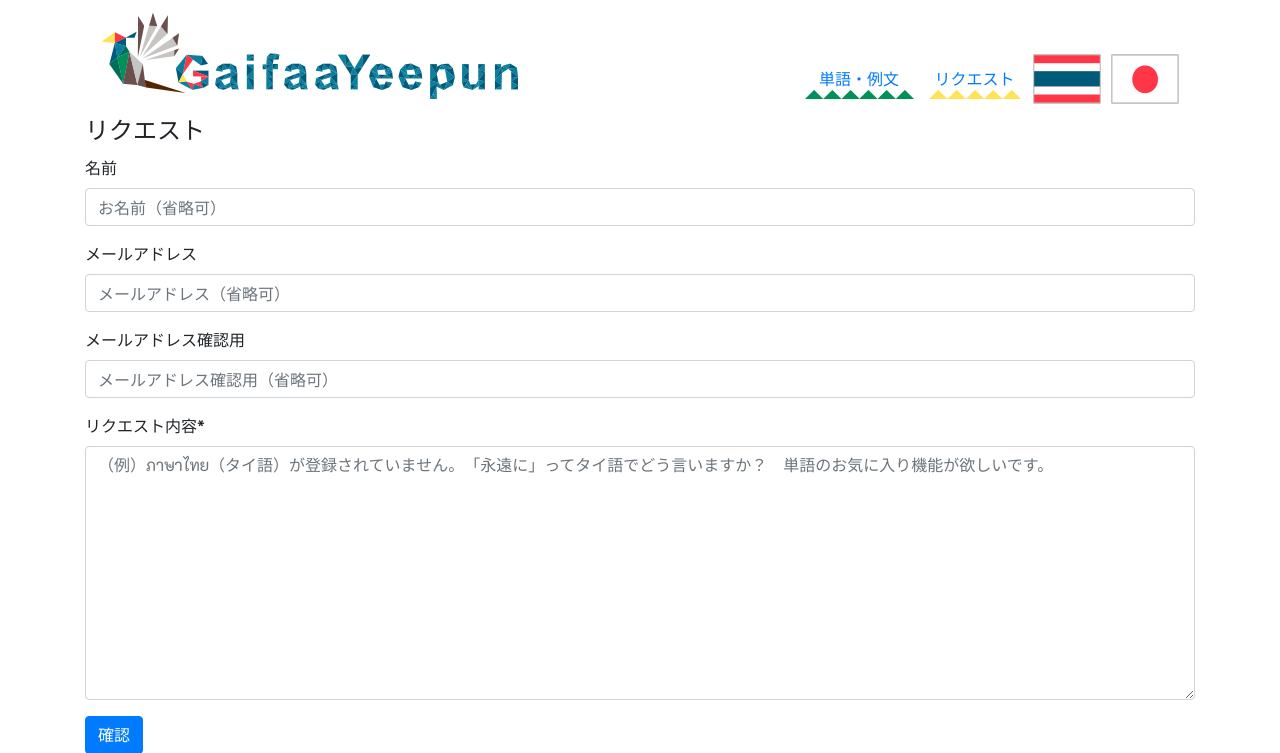
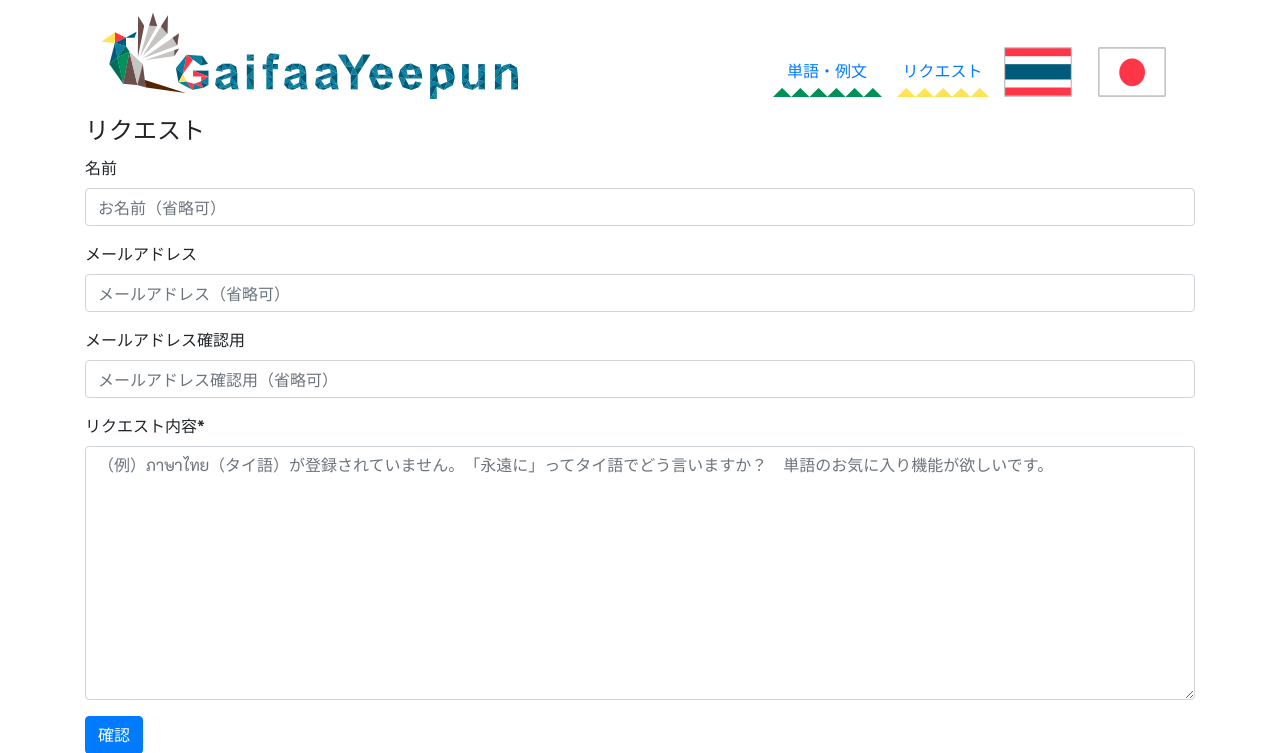
Before and after one commit to paper-moon-apllo/pleethai, a Django app: page /mail/input/ in a window 1280 px wide. Shown: the top 753 px of the page. Run offline with Django 3.2, Linux system fonts and the light colour scheme; parts of the project's set-up code (start-up, migrations or seed data) failed here and were passed over; some libraries are stand-ins or nearby versions.

Commit message:
デザイン修正

```diff
--- a/pleethai/templates/base.html
+++ b/pleethai/templates/base.html
@@ -36,26 +36,29 @@
                 <span class="navbar-toggler-icon"></span>
             </button>
             <div class="navbar-collapse collapse justify-content-end flex-nowrap">
+                <form name="trans" id="trans" class="lang-flag form-inline" action="{% url 'set_language' %}" method="post">
+                    {% csrf_token %}
+                    {% for field in form %}{{ field.as_hidden }}{% endfor %}
+                </form>
                 <ul class="navbar-nav">
-                    <li class="nav-item">
-                        <a class="nav-link btn-dic" href="{% url 'search' %}" role="button"><span class="btn-text">{% trans '単語・例文' %}</span></a>
+                    <li class="nav-item-base">
+                        <div class="btn-dic">
+                            <a class="nav-link btn-link" href="{% url 'search' %}" role="button"><span class="btn-text">{% trans '単語・例文' %}</span></a>
+                        </div>
+
                     </li>
-                    <li class="nav-item">
-                        <a class="nav-link btn-req" href="{% url 'mail_input' %}" role="button"><span class="btn-text">{% trans 'リクエスト' %}</span></a>
+                    <li class="nav-item-base">
+                        <div class="btn-req">
+                            <a class="nav-link btn-link" href="{% url 'mail_input' %}" role="button"><span class="btn-text">{% trans 'リクエスト' %}</span></a>
+                        </div>
+                    </li>
+                    <li class="nav-item-base">
+                        <button class="btn" type="submit" form="trans" name="language" value="th"><img src="{% static 'img/thaiflag.png' %}" alt="Thai"></button>
+                    </li>
+                    <li class="nav-item-base">
+                        <button class="btn" type="submit" form="trans" name="language" value="ja"><img src="{% static 'img/japanflag.png' %}" alt="Japanese"></button>
                     </li>
                 </ul>
-                <form name="trans" class="lang-flag form-inline" action="{% url 'set_language' %}" method="post">
-                    {% csrf_token %}
-                    {% for field in form %}{{ field.as_hidden }}{% endfor %}
-                    <input type="hidden" name="language" value="th">
-                    <input class="flag" type="image" src="{% static 'img/thaiflag.png' %}" alt="Thai">
-                </form>
-                <form name="trans" class="lang-flag form-inline" action="{% url 'set_language' %}" method="post">
-                        {% csrf_token %}
-                        {% for field in form %}{{ field.as_hidden }}{% endfor %}
-                        <input type="hidden" name="language" value="ja">
-                        <input class="flag" type="image" src="{% static 'img/japanflag.png' %}" alt="Japanese">
-                </form>
             </div>
         </nav>
         <div class="collapse text-right" id="nav-items">
@@ -66,13 +69,13 @@
                         {% csrf_token %}
                         {% for field in form %}{{ field.as_hidden }}{% endfor %}
                         <input type="hidden" name="language" value="th">
-                        <a href="#" onclick="document.getElementById('menu-form-th').submit()" class="list-group-item-action"><span class="menu-span">{% trans 'タイ語' %}</span><img class="menu-img" src="{% static 'img/thaiflag.png' %}"></a>
+                        <a href="#" onclick="document.getElementById('menu-form-th').submit()" class="list-group-item-action"><span class="menu-span">ภาษาไทย / タイ語</span><img class="menu-img" src="{% static 'img/thaiflag.png' %}"></a>
                     </form>
                     <form id="menu-form-ja" class="list-group-item list-group-item-action" name="trans" action="{% url 'set_language' %}" method="post">
                         {% csrf_token %}
                         {% for field in form %}{{ field.as_hidden }}{% endfor %}
                         <input type="hidden" name="language" value="ja">
-                        <a href="#" onclick="document.getElementById('menu-form-ja').submit()" class="list-group-item-action"><span class="menu-span">{% trans '日本語' %}</span><img class="menu-img" src="{% static 'img/japanflag.png' %}"></a>
+                        <a href="#" onclick="document.getElementById('menu-form-ja').submit()" class="list-group-item-action"><span class="menu-span">ภาษาญี่ปุ่น / 日本語</span><img class="menu-img" src="{% static 'img/japanflag.png' %}"></a>
                     </form>
                 </ul>
 
--- a/pleethai/templates/parts/example_item.html
+++ b/pleethai/templates/parts/example_item.html
@@ -1,11 +1,11 @@
 {% load i18n tags %}
 <div class="row row-example" href="/example/{{ object.id }}/">
-    <div class="col-md-5">
+    <div class="col-lg-5">
         <div><h5>{{ object.japanese }}</h5></div>
         <div>{{ object.hiragana }}</div>
         <div>{{ object.roman }}</div>
     </div>
-    <div class="col-md-2">
+    <div class="col-lg-3 verticalLine-example">
         {% get_current_language as LANGUAGE_CODE %}
         {% with object.id|get_tag_list as tag_list %}
             {% for tag in tag_list %}
@@ -19,7 +19,7 @@
             {% endfor %}
         {% endwith %}
     </div>
-    <div class="col-md-5">
+    <div class="col-lg-4 verticalLine-example">
         <div><h6>{{ object.thai }}</h6></div>
     </div>
 </div>
--- a/pleethai/templates/word_detail.html
+++ b/pleethai/templates/word_detail.html
@@ -4,6 +4,7 @@
     <div><h4>{{ object.japanese }}</h4></div>
     <div>{{ object.hiragana }}</div>
     <div>{{ object.roman }}</div>
+    <div>
         <div>
             {% if LANGUAGE_CODE == "ja" %}
                 <div class="badge {{ object.wordclass_id.slug }}">{{ object.wordclass_id.japanese }}</div>
@@ -12,6 +13,8 @@
             {% else %}
                 <div class="badge {{ object.wordclass_id.slug }}">{{ object.wordclass_id.slug }}</div>
             {% endif %}
+        </div>
+        <div>
             {% for tag in object.tags.all %}
                 {% if LANGUAGE_CODE == "ja" %}
                     <div class="tag-badge badge badge-primary" value="{{ tag.id }}">{{ tag.name }}</div>
@@ -21,6 +24,7 @@
                     <div class="tag-badge badge badge-primary" value="{{ tag.id }}">{{ tag.slug }}</div>
                 {% endif %}
             {% endfor %}
+        </div>
     </div>
     <hr>
     <div><h5>{% trans '定義' %}</h5></div>
--- a/static/css/base.css
+++ b/static/css/base.css
@@ -18,26 +18,31 @@ a.title {
 #nav-items {
     margin-bottom: 10px;
 }
+li.nav-item-base {
+    text-align: center;
+}
 div.btn-group {
     align-self: flex-end;
 }
-a.btn-dic {
+div.btn-dic {
     width: 114px;
+    height: 57px;
     background-image: url("../img/btn-dic.png");
     background-repeat: no-repeat;
     background-position: center bottom;
     flex-shrink: 0;
 }
-a.btn-req {
+div.btn-req {
     width: 97px;
+    height: 57px;
     background-image: url("../img/btn-req.png");
     background-repeat: no-repeat;
     background-position: center bottom;
     margin-left: 10px;
     flex-shrink: 0;
 }
-li.nav-item {
-    text-align: center;
+a.btn-link {
+    padding-top: 1.2rem;
 }
 form.lang-flag {
     max-width: 68px;
```
Also changed, not shown: pleethai/templates/parts/word_item.html (+7 -8 lines), pleethai/templates/search.html (+33 -7 lines), static/css/search.css (+56 -9 lines). Lines whose indentation alone changed are shown as unchanged.
